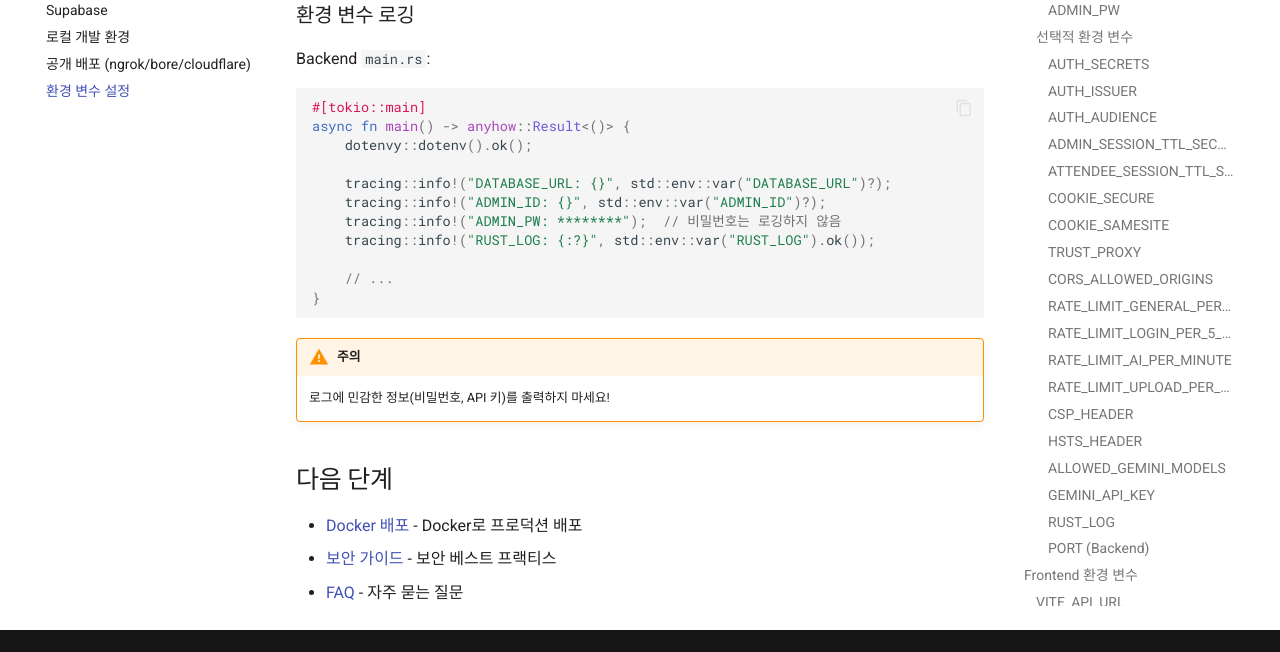
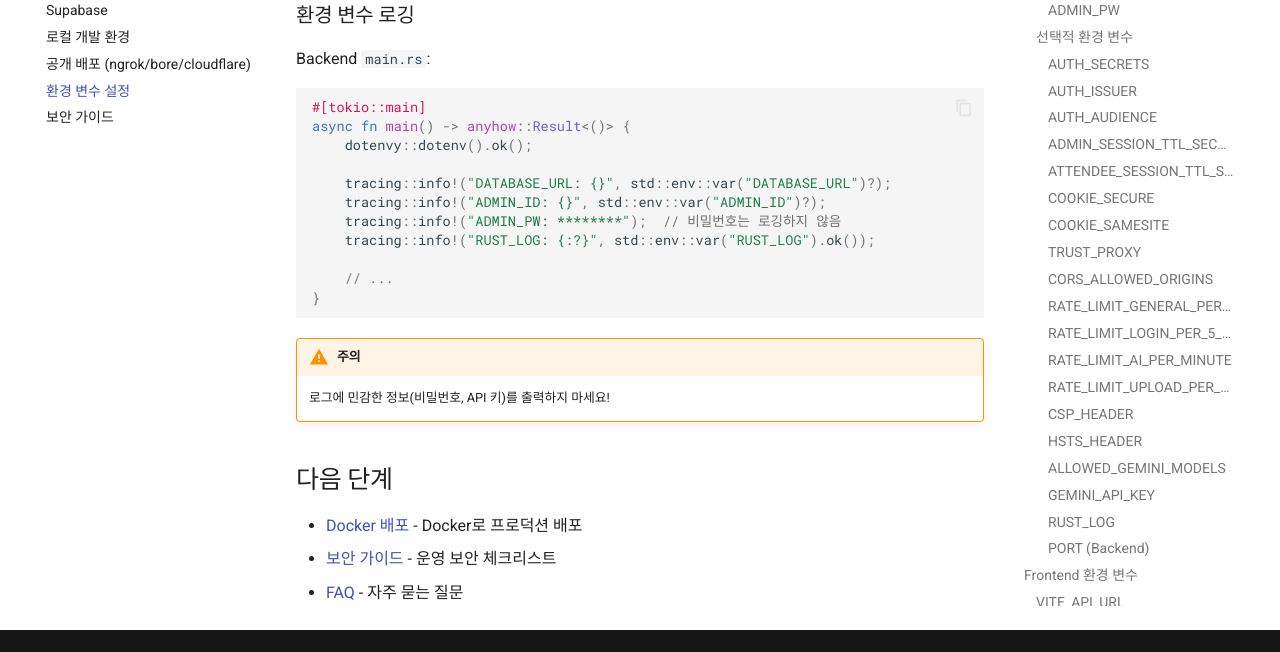
Before and after one commit to JAICHANGPARK/open-codelabs, an MkDocs documentation site: the page built from docs/self-hosting/environment.md, in a window 1280 px wide and 900 px high, scrolled down 14260 px. Shown: the part 206-858 px from the top of the window. Built offline with MkDocs 1.6.1 and Material for MkDocs 9.7.7, drawn with Linux system fonts in a browser that asks for light colours; comment, search, counter and statistics services are not loaded; the version menu is left out; some of the changed lines change nothing that is shown.

Commit message:
Add security guide for self-hosting
Introduced a new '보안 가이드' (security guide) for self-hosting, providing practical security checklists and operational best practices. Updated environment documentation to link to the new guide and added it to the navigation in mkdocs.yml.

````diff
--- a/docs/self-hosting/environment.md
+++ b/docs/self-hosting/environment.md
@@ -762,5 +762,5 @@
 ## 다음 단계
 
 - [Docker 배포](docker.md) - Docker로 프로덕션 배포
-- [보안 가이드](../specification/overview.md) - 보안 베스트 프랙티스
+- [보안 가이드](security.md) - 운영 보안 체크리스트
 - [FAQ](../faq.md) - 자주 묻는 질문
--- /dev/null
+++ b/docs/self-hosting/security.md
@@ -0,0 +1,119 @@
+# 보안 가이드
+
+이 문서는 Self-hosting 환경에서 Open Codelabs를 안전하게 운영하기 위한 실전 지침입니다.
+
+## 빠른 체크리스트
+
+- `ADMIN_PW`를 강력한 비밀번호로 변경하고 정기적으로 교체합니다.
+- `AUTH_SECRETS`를 설정해 토큰 서명을 분리하고 회전 가능하게 합니다.
+- HTTPS 환경에서 `COOKIE_SECURE=true`로 설정합니다.
+- 프록시 뒤에서 운영 시에만 `TRUST_PROXY=true`를 사용합니다.
+- `CORS_ALLOWED_ORIGINS`에 실제 프론트엔드 도메인만 허용합니다.
+- `RATE_LIMIT_*` 값을 운영 환경에 맞게 조정합니다.
+- 업로드 경로/DB 파일에 대한 권한을 최소화합니다.
+
+## 인증, 세션, CSRF
+
+- 관리자/참가자 인증은 **세션 쿠키 기반 JWT**로 동작합니다.
+- 로그인 또는 참가자 등록 시 세션 쿠키(`oc_session`)와 CSRF 쿠키(`oc_csrf`)가 발급됩니다.
+- **세션이 있는 상태에서** `POST/PUT/DELETE` 요청은 `X-CSRF-Token` 헤더에 `oc_csrf` 값을 전달해야 합니다.
+- HTTPS에서 `COOKIE_SECURE=true`를 설정하면 쿠키는 `__Host-` 접두사를 사용합니다.
+
+관련 환경 변수:
+
+```
+AUTH_SECRETS=secret1,secret2
+ADMIN_SESSION_TTL_SECONDS=28800
+ATTENDEE_SESSION_TTL_SECONDS=43200
+COOKIE_SECURE=true
+COOKIE_SAMESITE=lax
+```
+
+## 네트워크와 HTTPS
+
+- 운영 환경은 반드시 HTTPS로 보호합니다.
+- 리버스 프록시(Nginx/Traefik/Caddy 등) 뒤에서 운영할 경우에만 `TRUST_PROXY=true`를 설정합니다.
+- 프록시가 `x-forwarded-proto`를 정확히 전달하도록 설정하세요.
+
+관련 환경 변수:
+
+```
+TRUST_PROXY=true
+CORS_ALLOWED_ORIGINS=https://codelabs.example.com
+```
+
+## 보안 헤더
+
+기본 CSP/HSTS는 코드에 포함되어 있으며 필요 시 환경 변수로 덮어쓸 수 있습니다.
+
+```
+CSP_HEADER=default-src 'self'; ...
+HSTS_HEADER=max-age=63072000; includeSubDomains; preload
+```
+
+## 레이트 리밋
+
+IP 기준 요청 제한이 적용됩니다. 기본값은 아래와 같습니다.
+
+- 일반 요청: 분당 120회
+- 로그인: 5분당 20회
+- AI 요청: 분당 30회
+- 업로드: 분당 20회
+
+필요 시 조정:
+
+```
+RATE_LIMIT_GENERAL_PER_MINUTE=120
+RATE_LIMIT_LOGIN_PER_5_MIN=20
+RATE_LIMIT_AI_PER_MINUTE=30
+RATE_LIMIT_UPLOAD_PER_MINUTE=20
+```
+
+## 업로드 보안
+
+업로드는 파일 크기 제한이 적용됩니다.
+
+- 이미지 업로드: 5MB (WebP 변환)
+- 자료 업로드: 10MB
+- 과제 제출: 파일당 5MB, 총 10MB
+
+업로드 경로는 `/static/uploads` 하위에 저장됩니다. 운영 환경에서는:
+
+- 업로드 디렉토리 권한을 최소화합니다.
+- 필요 시 외부 스토리지나 바이러스 스캔 파이프라인을 추가합니다.
+
+## 비밀 관리
+
+- `.env` 파일은 절대 커밋하지 않습니다.
+- CI/CD에서는 시크릿 저장소(GitHub Actions Secrets 등)를 사용합니다.
+- 운영 비밀은 주기적으로 회전합니다.
+
+## Gemini API 키 관리
+
+- 관리자 UI에서 저장하는 키는 **ADMIN_PW로 암호화**되어야 합니다.
+- 백엔드는 평문 키를 거부합니다.
+- `GEMINI_API_KEY` 환경 변수는 서버 기본 키로 사용됩니다.
+
+## 감사 로그
+
+`audit_logs` 테이블에 주요 이벤트가 기록됩니다.
+
+- 로그인/설정 변경/업로드/AI 요청 등
+- 운영 환경에서는 정기적으로 로그를 점검하고 보관 정책을 정의하세요.
+
+## 데이터 보호 및 백업
+
+- SQLite 사용 시 DB 파일 권한을 제한합니다.
+- Docker 볼륨을 사용해 데이터 유실을 방지합니다.
+- 정기 백업을 수행하고 복구 절차를 검증합니다.
+
+## 공개 배포 시 주의
+
+- 외부 공개 시 `./run-public.sh --ngrok|--bore|--cloudflare` 사용을 권장합니다.
+- 필요 시 Basic Auth를 추가해 공개 URL 보호를 강화합니다.
+
+## 관련 문서
+
+- [환경 변수 설정](environment.md)
+- [공개 배포](public-deployment.md)
+- [API 레퍼런스](../specification/api-reference.md)
--- a/mkdocs.yml
+++ b/mkdocs.yml
@@ -87,6 +87,7 @@
       - 로컬 개발 환경: self-hosting/local-development.md
       - 공개 배포 (ngrok/bore/cloudflare): self-hosting/public-deployment.md
       - 환경 변수 설정: self-hosting/environment.md
+      - 보안 가이드: self-hosting/security.md
   - 프로젝트 명세:
       - 개요: specification/overview.md
       - 기능 명세: specification/features.md
````
